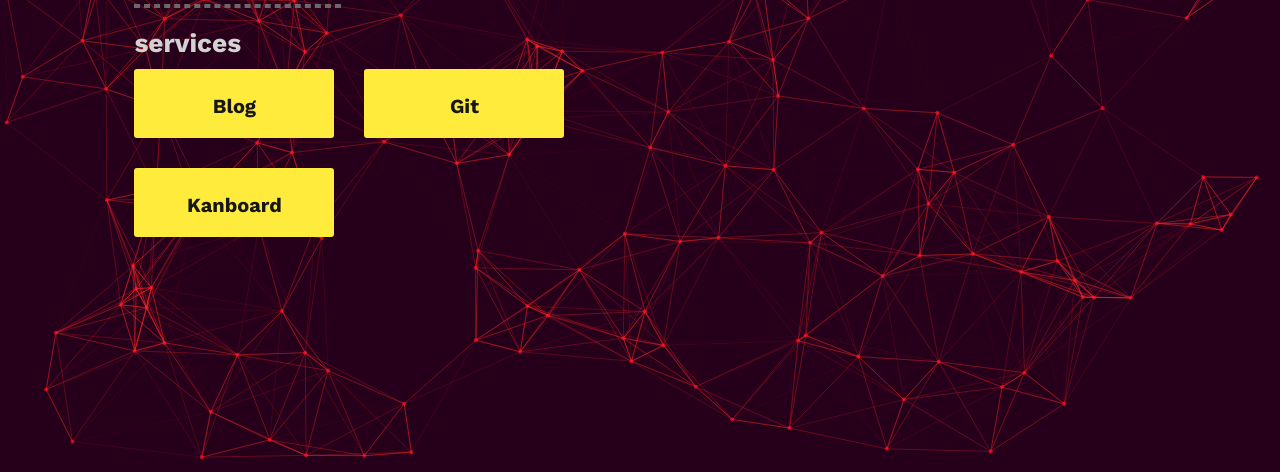
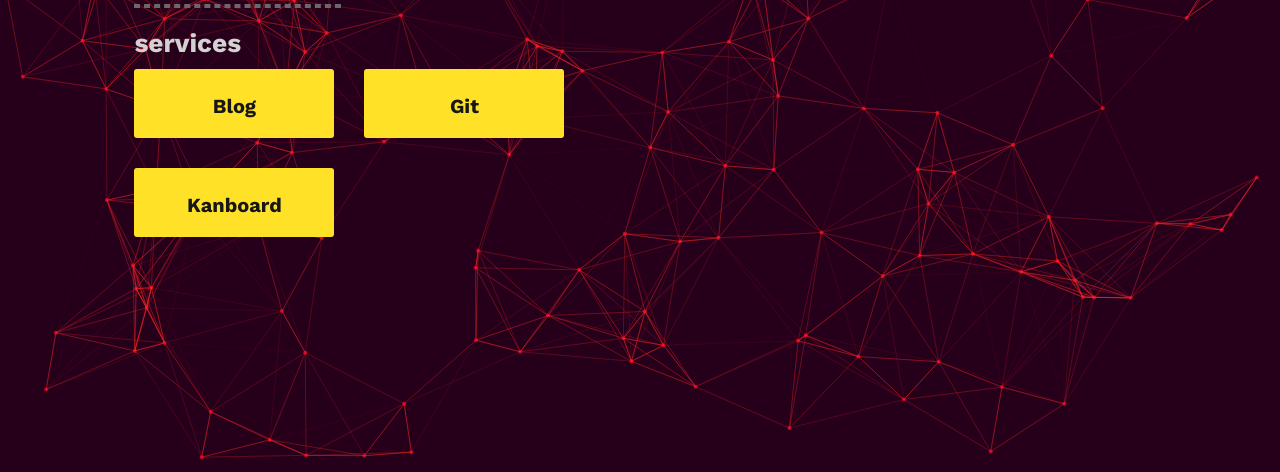
Before and after one commit to IllusionOfControl/dream.vm, a plain HTML site: page index.html in a window 1280 px wide. Shown: the part 328-800 px from the top of the page. Drawn offline with Linux system fonts and the light colour scheme.

Commit message:
fixed yellow color

```diff
--- a/css/style.css
+++ b/css/style.css
@@ -58,7 +58,7 @@
 
 
 .title {
-    color: yellow;
+    color: #ffe227;
     padding: 10px 0 10px 15px;
     font-size: 100px;
     font-family: Work Sans;
@@ -88,7 +88,7 @@
 }
 
 .home-grid > a > .box, .home-grid > .box {
-    background-color: #ffeb3b;
+    background-color: #ffe227;
     padding: 20px;
     padding-top: 25px;
     padding-bottom: 20px;
--- a/js/background.js
+++ b/js/background.js
@@ -9,7 +9,7 @@
     bgColor             : 'rgba(38, 0, 27 ,1)',
     particleColor       : 'rgba(199, 1, 39, 1)',
     particleRadius      : 2,
-    particleCount       : 200,
+    particleCount       : 180,
     particleMaxVelocity : 0.5,
     lineLength          : 150,
 };
```
